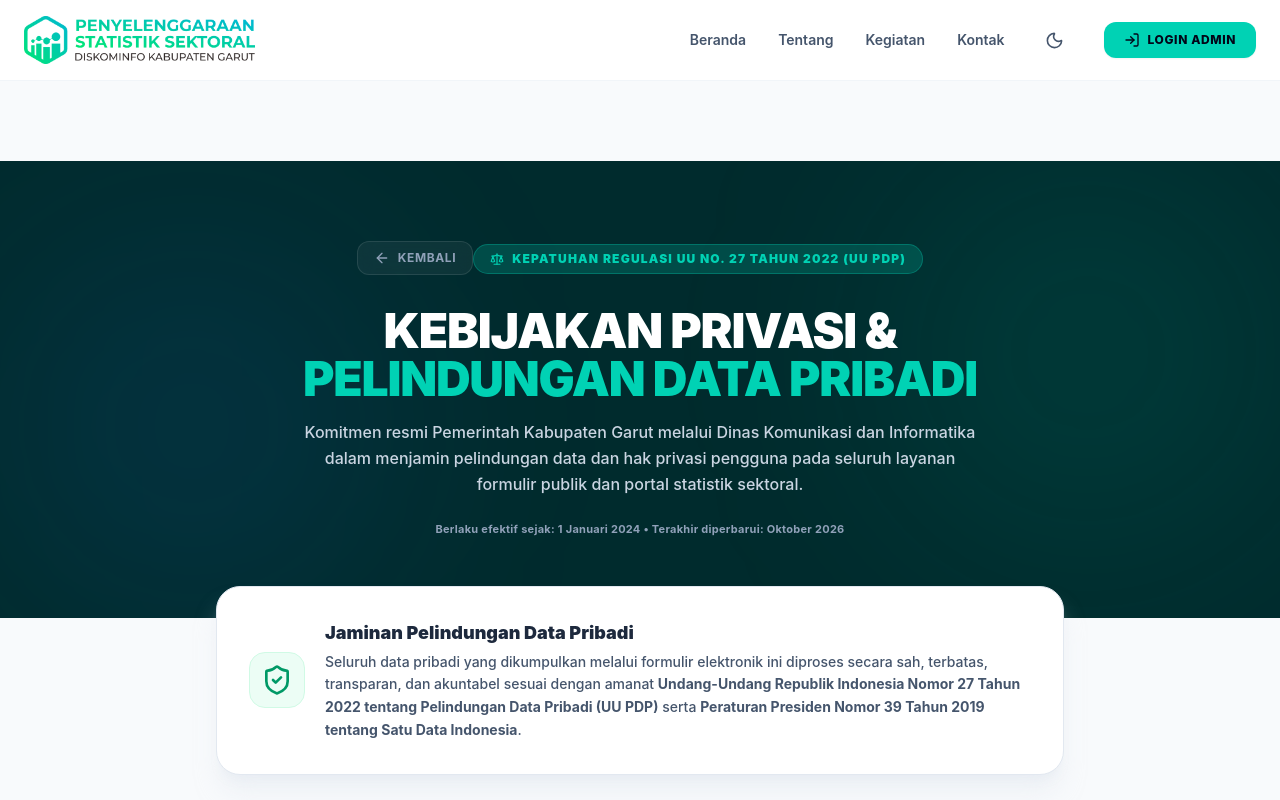
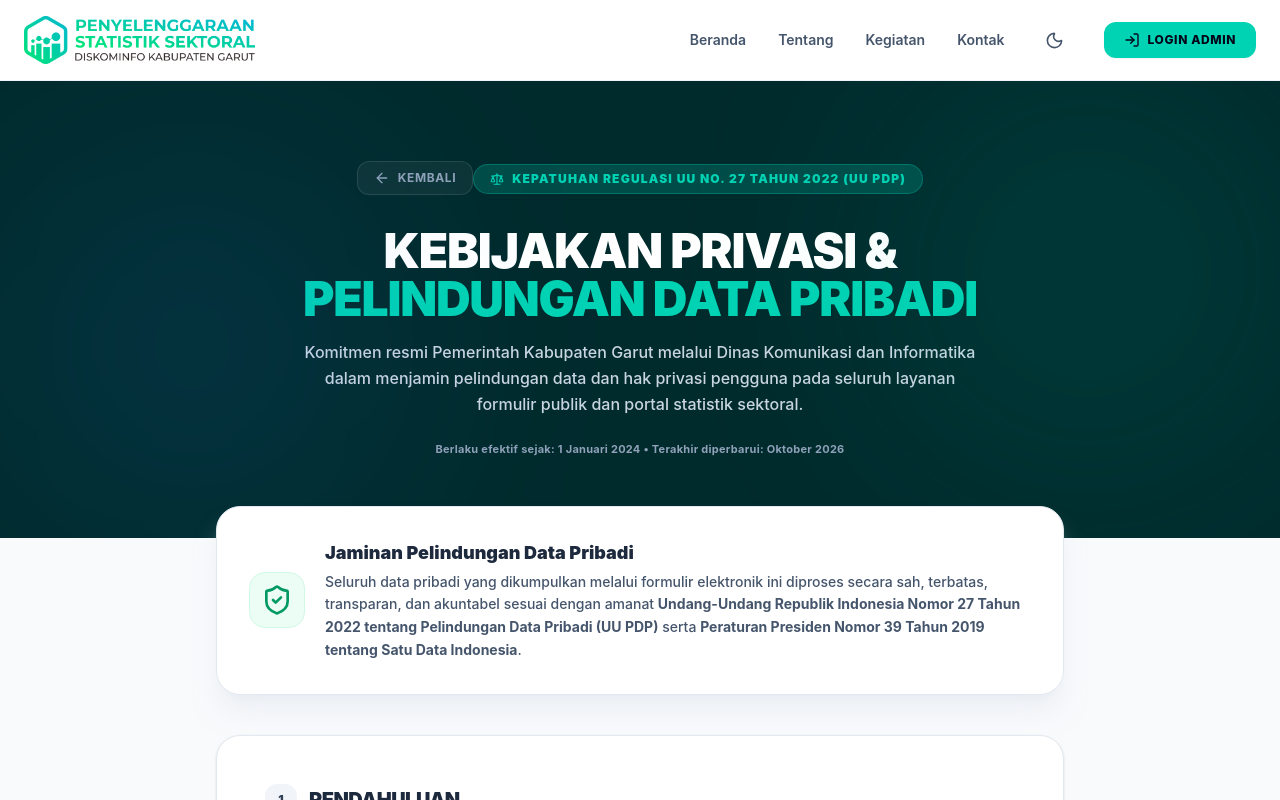
Before and after one commit to mbayunp/statistik, a React (Vite) app in the folder frontend/: page /kebijakan-privasi in a window 1280 px wide. Shown: the top 800 px of the page. Built offline with nearby package versions, Linux system fonts and the light colour scheme.

Commit message:
perbaikan pt

```diff
--- a/frontend/src/pages/PrivacyPolicy.tsx
+++ b/frontend/src/pages/PrivacyPolicy.tsx
@@ -9,11 +9,11 @@ const PrivacyPolicy: React.FC = () => {
   const navigate = useNavigate();
 
   return (
-    <div className="min-h-screen bg-slate-50 pt-20 pb-24 font-sans text-slate-800">
+    <div className="min-h-screen bg-slate-50 pb-24 font-sans text-slate-800">
 
       {/* 1. HERO HEADER */}
       <section className="bg-brand-dark text-white py-20 relative overflow-hidden">
-        <div className="container mx-auto px-6 relative z-10 max-w-4xl text-center">
+        <div className="container mx-auto px-6 relative max-w-4xl text-center">
 
           <button
             onClick={() => navigate(-1)}
```
